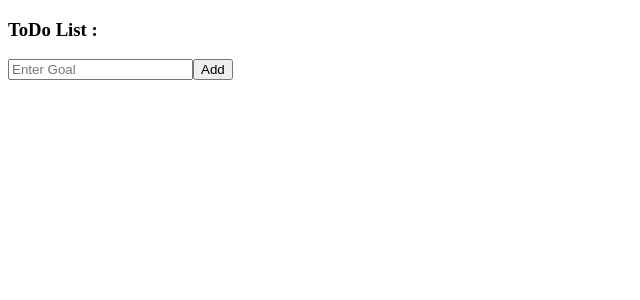
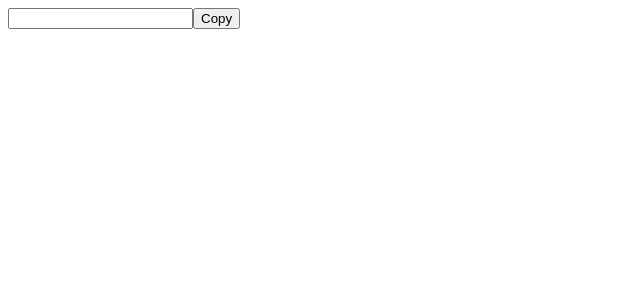
Before and after one commit to Sumiitt-007/ReactStuff, a React (Vite) app: page / in a window 1280 px wide. Shown: the top 300 px of the page, without its empty margins (0-640 px from the left). Built offline with nearby package versions, Linux system fonts and the light colour scheme.

Commit message:
CopyInput and Timeout stuff

```diff
--- a/src/App.jsx
+++ b/src/App.jsx
@@ -1,21 +1,19 @@
 import Add from "./Components/Add";
 import { useState } from "react";
-import Example from "./Components/Example";
-import ComponentTwo from "./Components/ComponentTwo";
-import Counter from "./Components/Counter";
-import TodoList from "./Components/TodoList";
-
+import Profile from "./Components/Profile";
+import CopyInput from "./Components/CopyInput";
 
 
 
 
 const App = () => {
   return <section>
-    <TodoList/>
+    <CopyInput/>
   </section>
 }
 
 
 
 
+
 export default App;
--- /dev/null
+++ b/src/Components/CopyInput.jsx
@@ -0,0 +1,20 @@
+import React, { useState } from 'react'
+
+const CopyInput = () => {
+  const[inputValue, setInputValue] = useState('');
+  const[copied, setCopied] = useState(false);
+
+  const handleCopy = () => {
+    navigator.clipboard.writeText(inputValue).then(() => {
+      setCopied(true);
+      setTimeout(() => setCopied(false), 2000);
+    })
+  }
+
+  return <section>
+    <input type="text" value={inputValue} onChange={ e => setInputValue(e.target.value)}/>
+    <button onClick={handleCopy}>Copy</button>
+  </section>
+}
+
+export default CopyInput
--- /dev/null
+++ b/src/Components/Profile.jsx
@@ -0,0 +1,40 @@
+import React from 'react'
+import { useState } from 'react'
+
+const Profile = () => {
+  const[profile, setProfile] = useState({
+    name : "",
+    age: "",
+  });
+
+  const handleChange = (e) => {
+    const {name , value} = e.target;
+
+    setProfile((prevProfile) => ({
+      ...prevProfile,
+      [name] : value,
+    }))
+  }
+
+  return <div>
+    <h2>User Profile</h2>
+      <div>
+        <label>Name :
+          <input type="text" value={profile.name} name = "name" onChange={handleChange}/>
+        </label>
+      </div>
+
+      <div>
+        <label>Age :
+          <input type="number" value={profile.age} name = "age" onChange={handleChange} />
+        </label>
+      </div>
+
+      <h3>Profile Information</h3>
+      <p>Name : {profile.name}</p>
+      <p>Age : {profile.age}</p>
+  </div>
+
+}
+
+export default Profile
```
